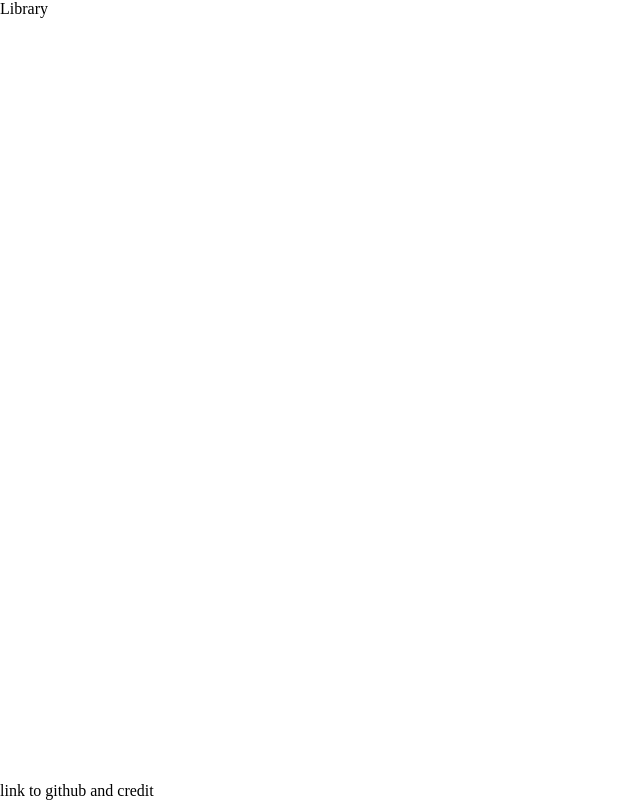
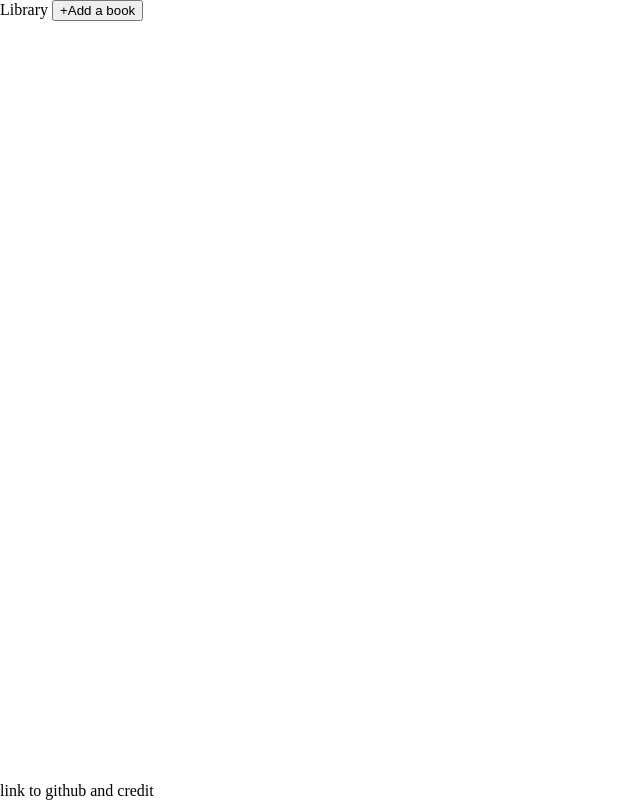
Before and after one commit to High23/library, a plain HTML site: page index.html in a window 1280 px wide. Shown: the whole page, without its empty margins (0-640 px from the left). Drawn offline with Linux system fonts and the light colour scheme.

Commit message:
Added button

```diff
--- a/index.html
+++ b/index.html
@@ -11,6 +11,7 @@
         <div class="container">
             <div class="header">
                 Library
+                <button class="add-book" type="button">+Add a book</button>
             </div>
             <div class="library">
 
```
